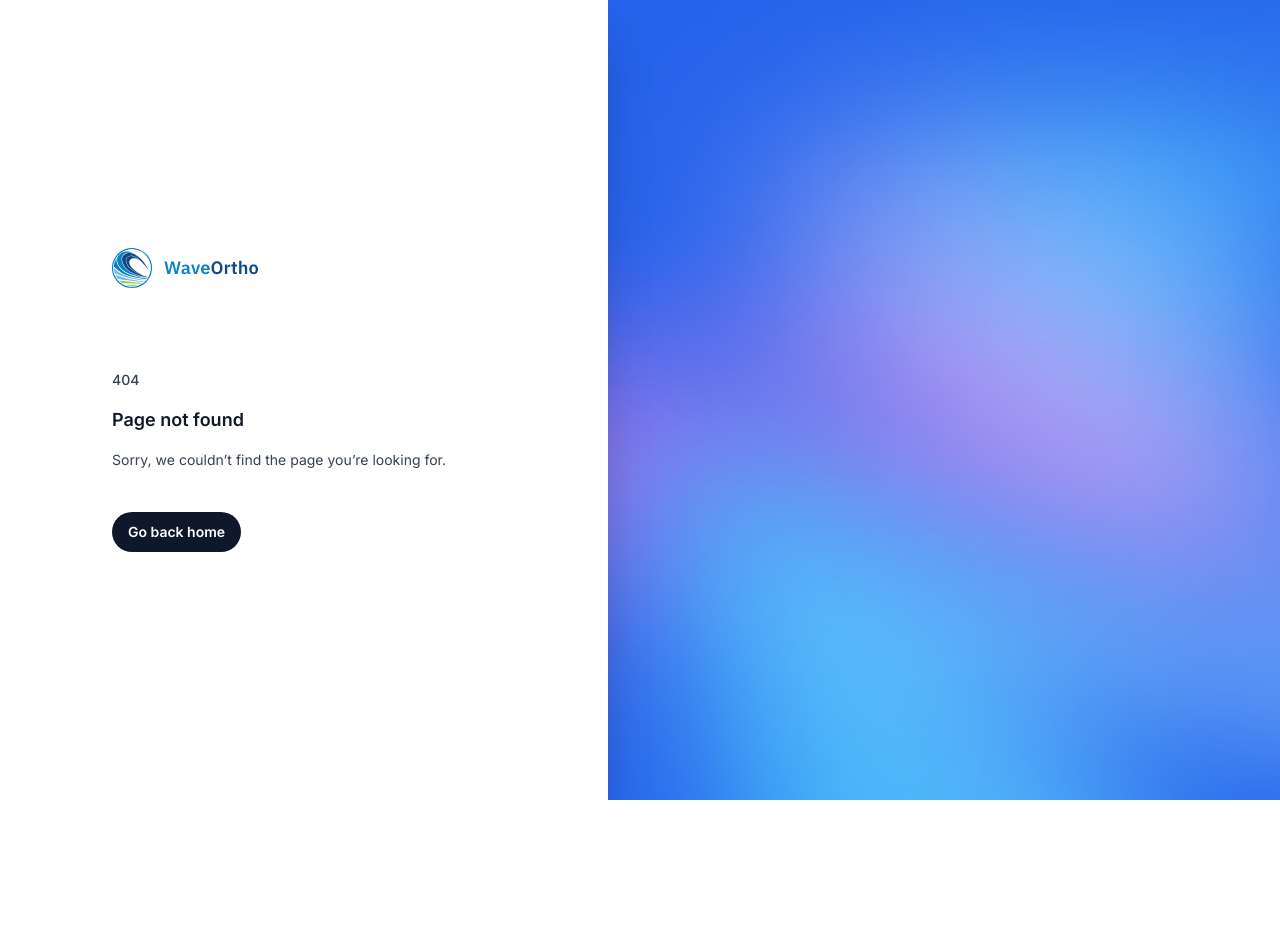
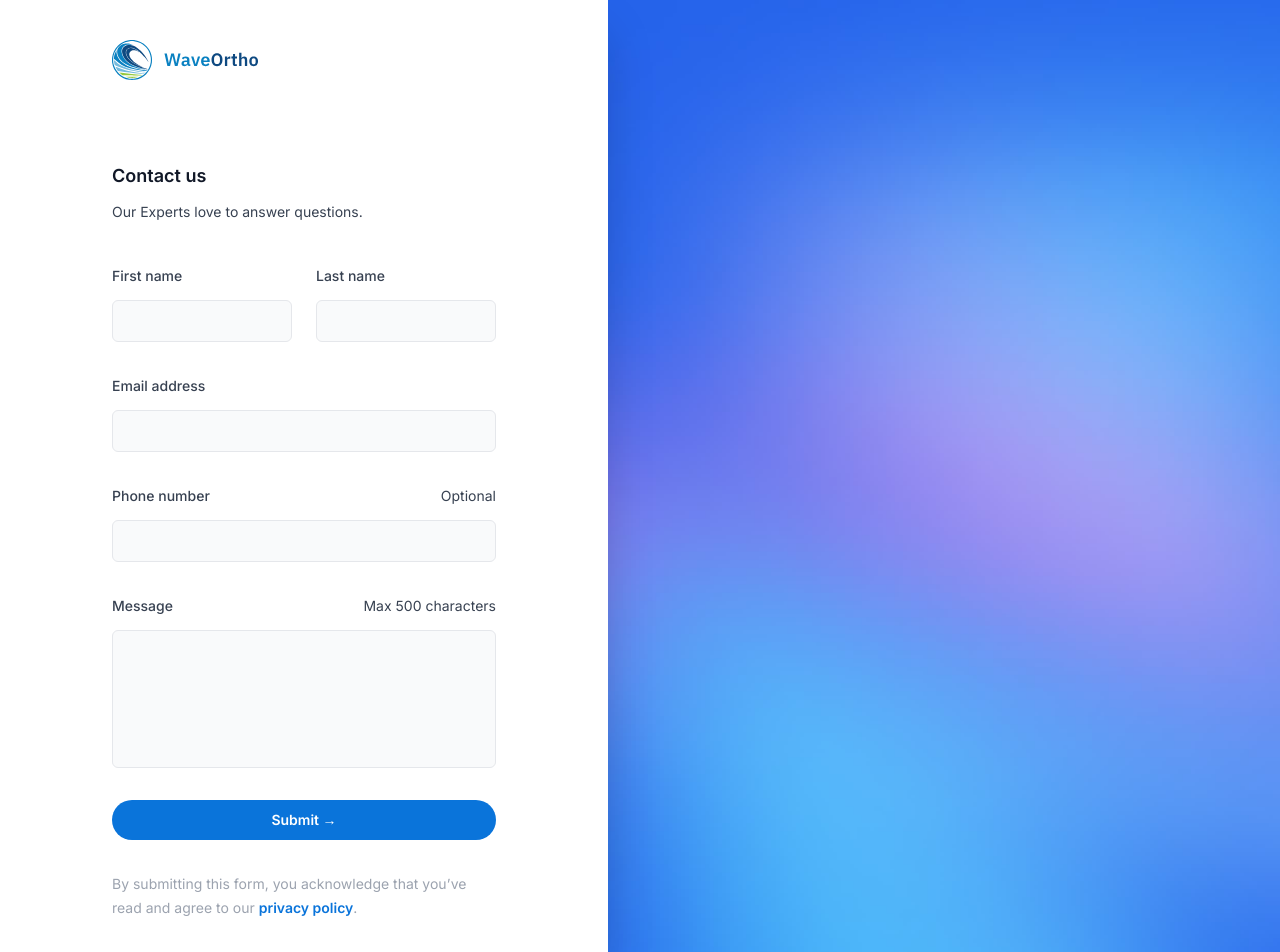
Before and after one commit to logankimbs/friendly-telegram, a Next.js app: page /contact-us in a window 1280 px wide. Before the commit this address had no page. Shown: the top 952 px of the page. Before the commit the page ends 800 px from the top, so only its background shows below. Built offline with nearby package versions, Linux system fonts and the light colour scheme.

Commit message:
Added contact-us page

```diff
--- /dev/null
+++ b/src/app/contact-us/page.tsx
@@ -0,0 +1,84 @@
+import { type Metadata } from 'next';
+import Link from 'next/link';
+import { Button } from '@/components/Button';
+import { TextArea, TextField } from '@/components/Fields';
+import { Logo } from '@/components/Logo';
+import { SlimLayout } from '@/components/SlimLayout';
+
+export const metadata: Metadata = {
+  title: 'Contact Us',
+};
+
+export default function ContactUs() {
+  return (
+    <SlimLayout>
+      <div className="flex">
+        <Link href="/" aria-label="Home">
+          <Logo className="h-10 w-auto" />
+        </Link>
+      </div>
+      <h2 className="mt-20 text-lg font-semibold text-gray-900">Contact us</h2>
+      <p className="mt-2 text-sm text-gray-700">
+        Our Experts love to answer questions.
+      </p>
+      <form
+        action="#"
+        className="mt-10 grid grid-cols-1 gap-x-6 gap-y-8 sm:grid-cols-2"
+      >
+        <TextField
+          label="First name"
+          name="first_name"
+          type="text"
+          autoComplete="given-name"
+          required
+        />
+        <TextField
+          label="Last name"
+          name="last_name"
+          type="text"
+          autoComplete="family-name"
+          required
+        />
+        <TextField
+          className="col-span-full"
+          label="Email address"
+          name="email"
+          type="email"
+          autoComplete="email"
+          required
+        />
+        <TextField
+          className="col-span-full"
+          label="Phone number"
+          description="Optional"
+          name="phone_number"
+          type="tel"
+          autoComplete="phone"
+        />
+        <TextArea
+          className="col-span-full"
+          label="Message"
+          description="Max 500 characters"
+          name="message"
+          rows={5}
+          required
+        />
+        <div className="col-span-full">
+          <Button type="submit" variant="solid" color="blue" className="w-full">
+            <span>
+              Submit <span aria-hidden="true">&rarr;</span>
+            </span>
+          </Button>
+        </div>
+        <p className="col-span-full text-sm/6 text-gray-400">
+          By submitting this form, you acknowledge that you’ve read and agree to
+          our{' '}
+          <a href="/privacy-policy" className="font-semibold text-wo-blue">
+            privacy&nbsp;policy
+          </a>
+          .
+        </p>
+      </form>
+    </SlimLayout>
+  );
+}
--- a/src/components/Fields.tsx
+++ b/src/components/Fields.tsx
@@ -4,11 +4,22 @@ import clsx from 'clsx';
 const formClasses =
   'block w-full appearance-none rounded-md border border-gray-200 bg-gray-50 px-3 py-2 text-gray-900 placeholder-gray-400 focus:border-wo-blue focus:bg-white focus:outline-none focus:ring-wo-blue sm:text-sm';
 
-function Label({ id, children }: { id: string; children: React.ReactNode }) {
+function Label({
+  id,
+  children,
+  className,
+}: {
+  id: string;
+  children: React.ReactNode;
+  className?: string;
+}) {
   return (
     <label
       htmlFor={id}
-      className="mb-3 block text-sm font-medium text-gray-700"
+      className={clsx(
+        'mb-3 block text-sm font-medium text-gray-700',
+        className,
+      )}
     >
       {children}
     </label>
@@ -17,24 +28,33 @@ function Label({ id, children }: { id: string; children: React.ReactNode }) {
 
 export function TextArea({
   label,
+  description,
   rows = 4,
   className,
   ...props
-}: Omit<React.ComponentPropsWithoutRef<'textarea'>, 'id'> & { label: string }) {
+}: Omit<React.ComponentPropsWithoutRef<'textarea'>, 'id'> & {
+  label: string;
+  description?: string;
+}) {
   const id = useId();
+  const descriptionId = `${id}-description`;
 
   return (
     <div className={className}>
-      {label && <Label id={id}>{label}</Label>}
+      <div className="flex justify-between">
+        {label && <Label id={id}>{label}</Label>}
+        {description && (
+          <Label id={descriptionId} className="font-normal text-gray-400">
+            {description}
+          </Label>
+        )}
+      </div>
       <textarea
         id={id}
         rows={rows}
+        aria-describedby={description ? descriptionId : undefined}
+        className={clsx(formClasses, 'resize-none', className)}
         {...props}
-        className={clsx(
-          formClasses,
-          'resize-none', // Prevent resizing unless specified
-          className,
-        )}
       />
     </div>
   );
@@ -42,15 +62,27 @@ export function TextArea({
 
 export function TextField({
   label,
+  description,
   type = 'text',
   className,
   ...props
-}: Omit<React.ComponentPropsWithoutRef<'input'>, 'id'> & { label: string }) {
+}: Omit<React.ComponentPropsWithoutRef<'input'>, 'id'> & {
+  label: string;
+  description?: string;
+}) {
   let id = useId();
+  const descriptionId = `${id}-description`;
 
   return (
     <div className={className}>
-      {label && <Label id={id}>{label}</Label>}
+      <div className="flex justify-between">
+        {label && <Label id={id}>{label}</Label>}
+        {description && (
+          <Label id={descriptionId} className="font-normal text-gray-400">
+            {description}
+          </Label>
+        )}
+      </div>
       <input id={id} type={type} {...props} className={formClasses} />
     </div>
   );
```
